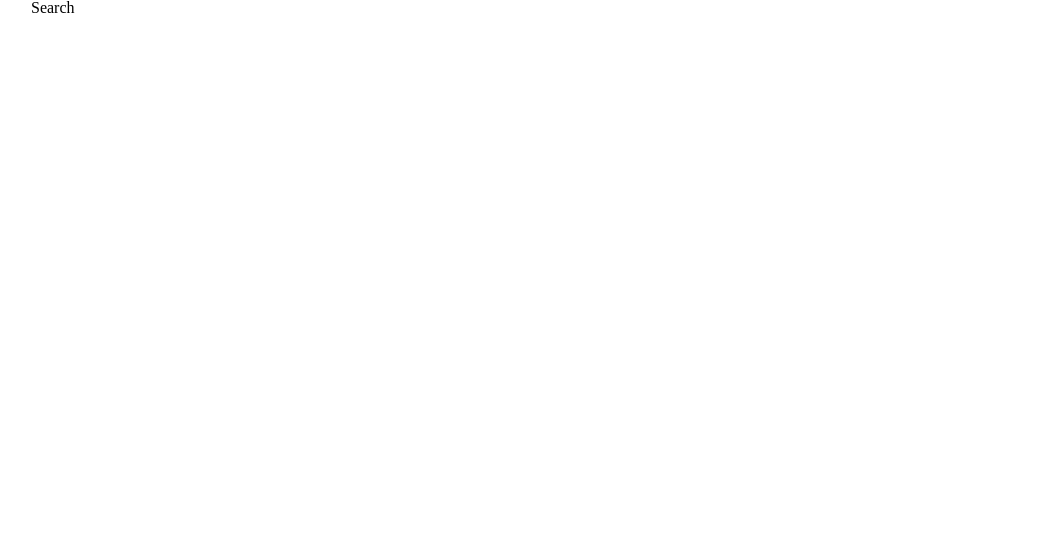
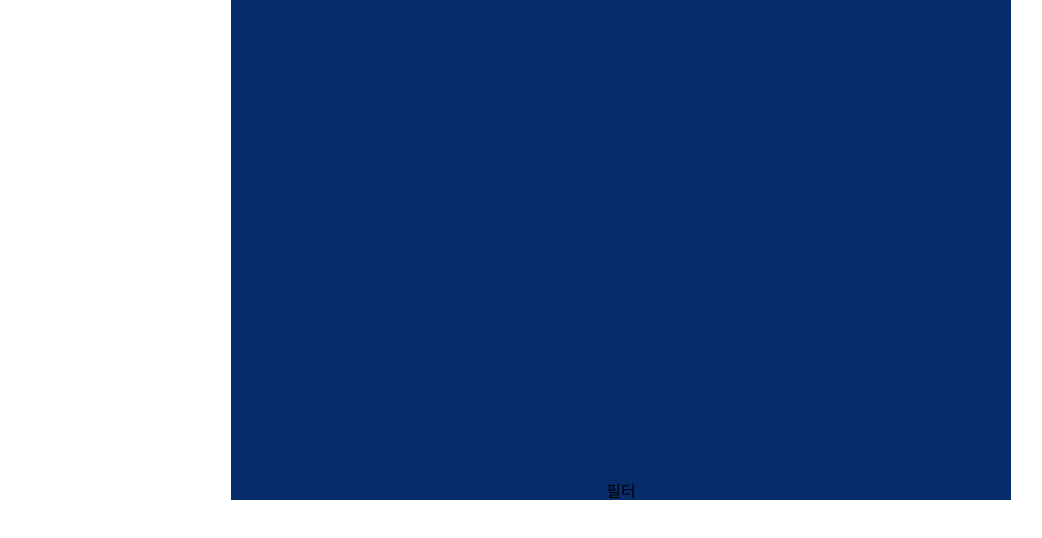
Before and after one commit to likelion-6team/6team-front, a React (Create React App) app: page /search in a window 1280 px wide. Shown: the top 538 px of the page, without its empty margins (19-1061 px from the left). Built offline with nearby package versions, Linux system fonts and the light colour scheme.

Commit message:
feat: ModalContainer 추가

```diff
--- /dev/null
+++ b/src/FilterModal/index.tsx
@@ -0,0 +1,10 @@
+import React from "react";
+import ModalContainer from "../components/Container/ModalContainer";
+
+export default function FilterModal() {
+  return (
+    <ModalContainer clicked={true}>
+      <div>필터</div>
+    </ModalContainer>
+  );
+}
--- /dev/null
+++ b/src/components/Container/ModalContainer.tsx
@@ -0,0 +1,29 @@
+/** @jsxImportSource @emotion/react */
+
+import React, { ReactNode } from "react";
+import { css } from "@emotion/react";
+import theme from "../../styles/theme";
+
+interface ModalContainerProps {
+  children: ReactNode;
+  clicked: boolean;
+}
+
+const ModalContainerStyle = ({ clicked }: { clicked: boolean }) => css`
+  display: ${clicked ? "flex" : "none"};
+  z-index: 999;
+  position: relative;
+  transform: translate(-50%);
+  left: 50%;
+  width: 780px;
+  height: 500px;
+  align-items: flex-end;
+  justify-content: center;
+  background-color: ${theme.colors["main-color"]};
+`;
+
+const ModalContainer = ({ children, clicked }: ModalContainerProps) => (
+  <div css={ModalContainerStyle({ clicked })}>{children}</div>
+);
+
+export default ModalContainer;
--- a/src/components/Search/index.tsx
+++ b/src/components/Search/index.tsx
@@ -1,6 +1,11 @@
 import React from "react";
 import Wrapper from "../Container/Wrapper";
+import FilterModal from "../../FilterModal";
 
 export default function Search() {
-  return <Wrapper>Search</Wrapper>;
+  return (
+    <Wrapper>
+      <FilterModal />
+    </Wrapper>
+  );
 }
```
